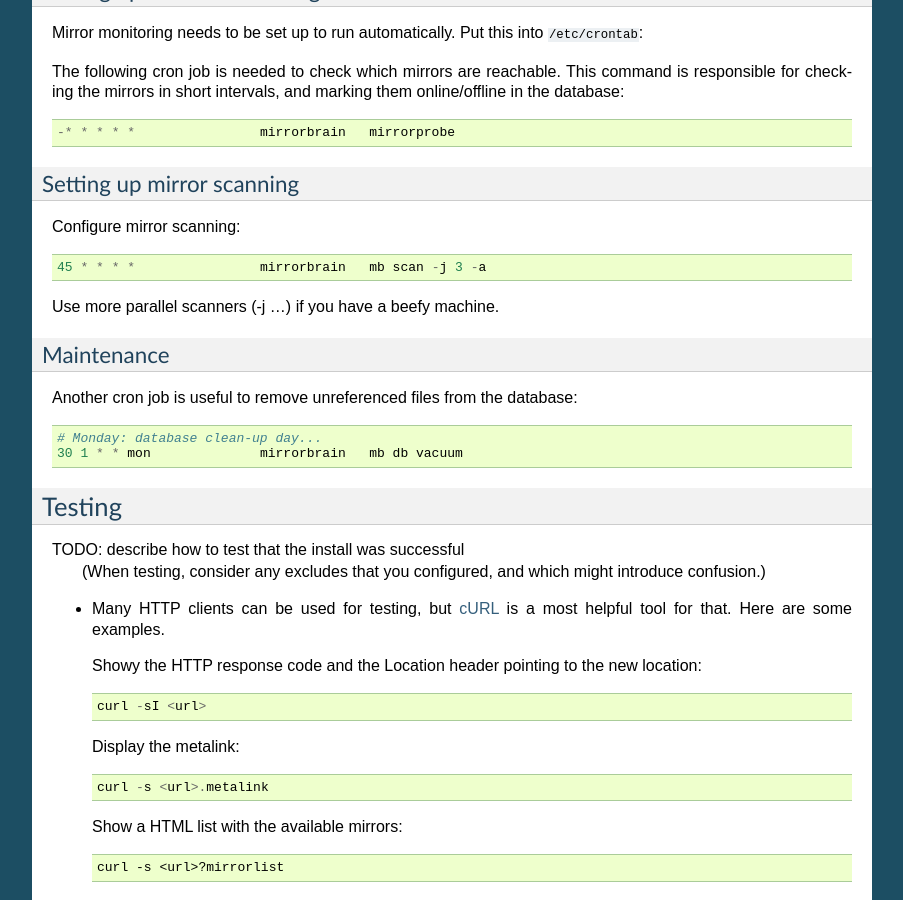
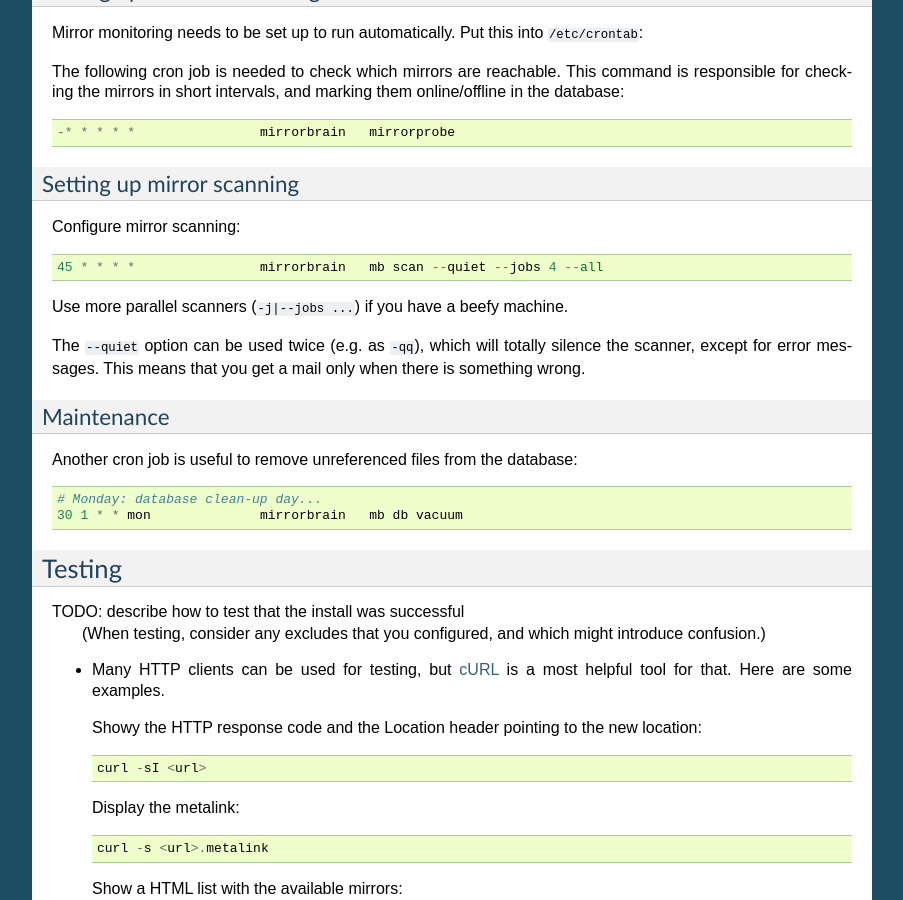
Before and after one commit to hayalci/mirrorbrain, a Sphinx documentation site: the page built from docs/installation/initial_config.rst, in a window 1280 px wide and 900 px high, scrolled down 2770 px. Shown: the whole window, without its empty margins (198-1101 px from the left). Built offline with Sphinx 7.4.7, drawn with Linux system fonts in a browser that asks for light colours.

Commit message:
docs/initial config: - document the new --quiet option of the scanner.
git-svn-id: http://svn.mirrorbrain.org/svn/mirrorbrain/trunk@8184 2d291e14-ff0c-0410-a3fa-d5caa9871f55

```diff
--- a/docs/installation/initial_config.rst
+++ b/docs/installation/initial_config.rst
@@ -205,9 +205,13 @@ Setting up mirror scanning
 
 Configure mirror scanning::
 
-  45 * * * *                mirrorbrain   mb scan -j 3 -a
+  45 * * * *                mirrorbrain   mb scan --quiet --jobs 4 --all
 
-Use more parallel scanners (-j ...) if you have a beefy machine.
+Use more parallel scanners (``-j|--jobs ...``) if you have a beefy machine.
+
+The ``--quiet`` option can be used twice (e.g. as ``-qq``), which will totally
+silence the scanner, except for error messages. This means that you get a mail
+only when there is something wrong.
 
 
 Maintenance
```
